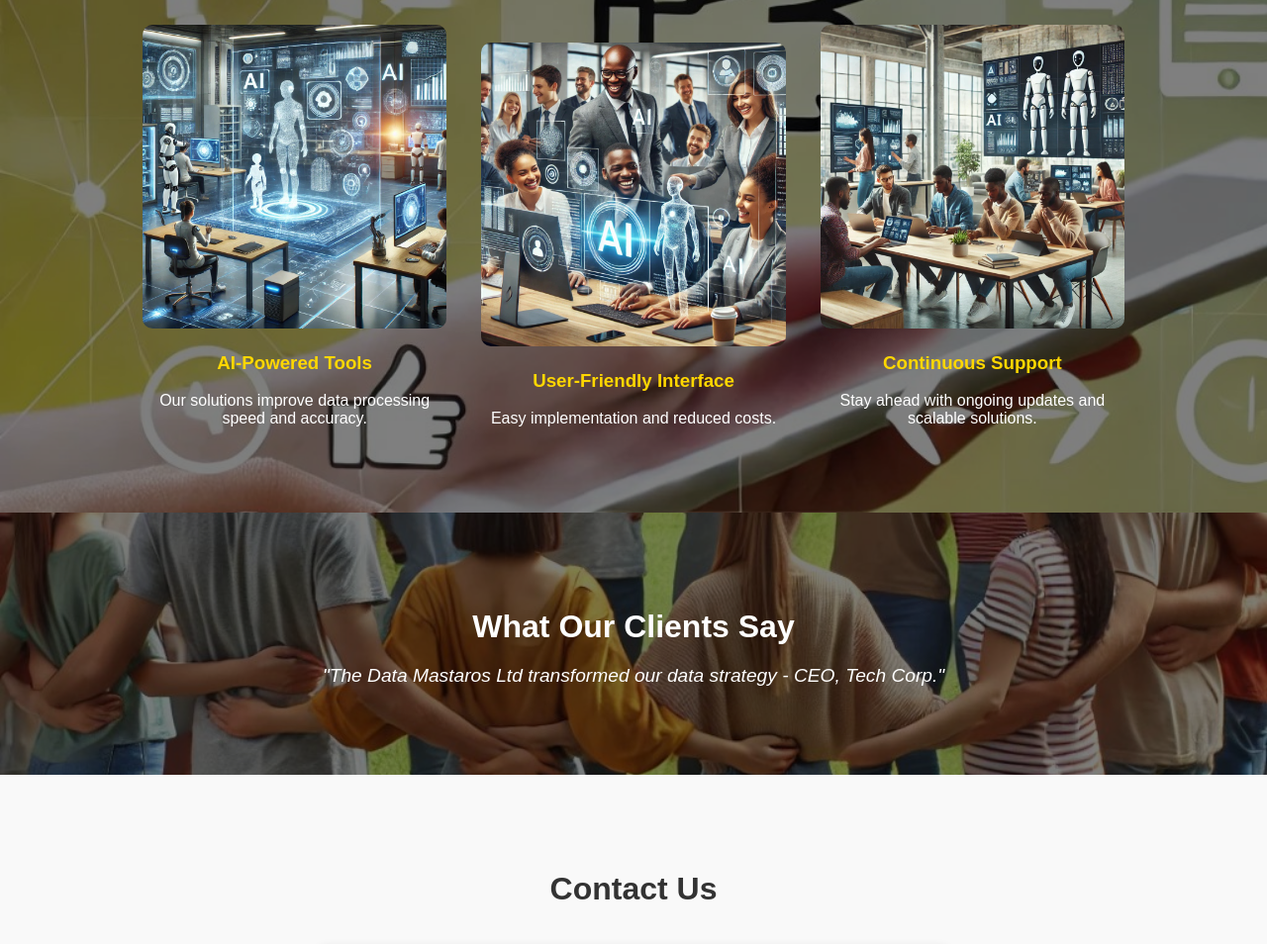
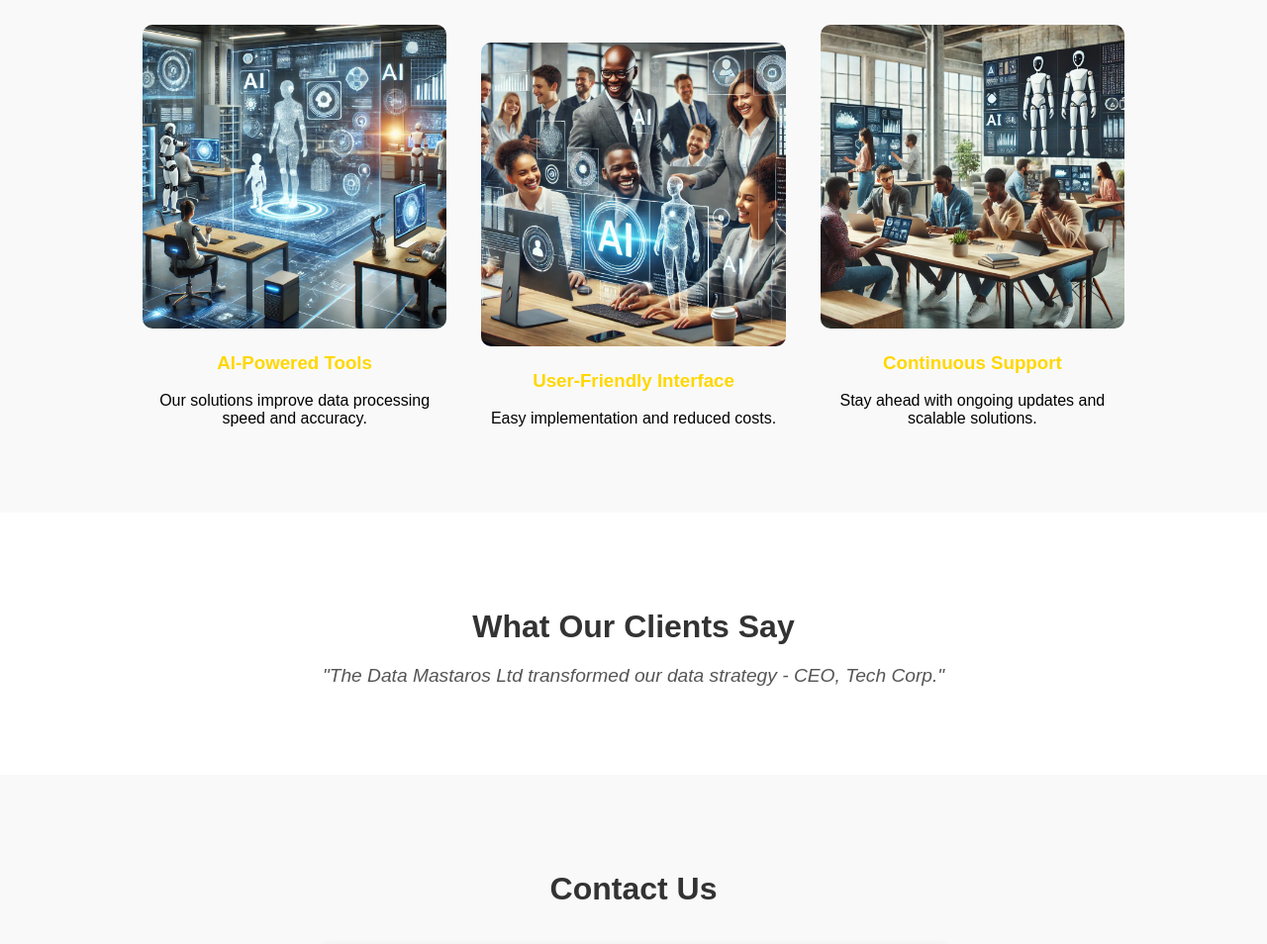
Before and after one commit to TheDataMastaro/TheDataMastaro.github.io, a plain HTML site: page index.html in a window 1280 px wide. Shown: the part 681-1635 px from the top of the page at 99% size. Drawn offline with Linux system fonts and the light colour scheme.

Commit message:
styles.css

```diff
--- a/styles.css
+++ b/styles.css
@@ -6,7 +6,7 @@ body {
 }
 
 header {
-    background: url('header-background.jpg') no-repeat center center/cover;
+    background: url('background-image.jpg') no-repeat center center/cover;
     color: white;
     text-align: center;
     padding: 100px 20px;
@@ -66,32 +66,15 @@ header .cta:hover {
 }
 
 .benefits {
-    background: url('benefits-background.jpg') no-repeat center center/cover;
-    color: white;
+    background: #f9f9f9;
     padding: 50px 0;
     text-align: center;
-    position: relative;
-}
-
-.benefits::before {
-    content: '';
-    position: absolute;
-    top: 0;
-    left: 0;
-    width: 100%;
-    height: 100%;
-    background: rgba(0, 0, 0, 0.5); /* Adjust the opacity as needed */
-    z-index: 1;
-}
-
-.benefits .container {
-    position: relative;
-    z-index: 2;
 }
 
 .benefits h2 {
     margin-bottom: 40px;
     font-size: 2em;
+    color: #333;
 }
 
 .benefit {
@@ -112,37 +95,21 @@ header .cta:hover {
 }
 
 .testimonials {
-    background: url('testimonials-background.jpg') no-repeat center center/cover;
-    color: white;
+    background: #ffffff;
     padding: 50px 0;
     text-align: center;
-    position: relative;
-}
-
-.testimonials::before {
-    content: '';
-    position: absolute;
-    top: 0;
-    left: 0;
-    width: 100%;
-    height: 100%;
-    background: rgba(0, 0, 0, 0.5); /* Adjust the opacity as needed */
-    z-index: 1;
-}
-
-.testimonials .container {
-    position: relative;
-    z-index: 2;
 }
 
 .testimonials h2 {
     margin-bottom: 20px;
     font-size: 2em;
+    color: #333;
 }
 
 .testimonials p {
     font-style: italic;
     font-size: 1.2em;
+    color: #555;
 }
 
 .contact {
```
